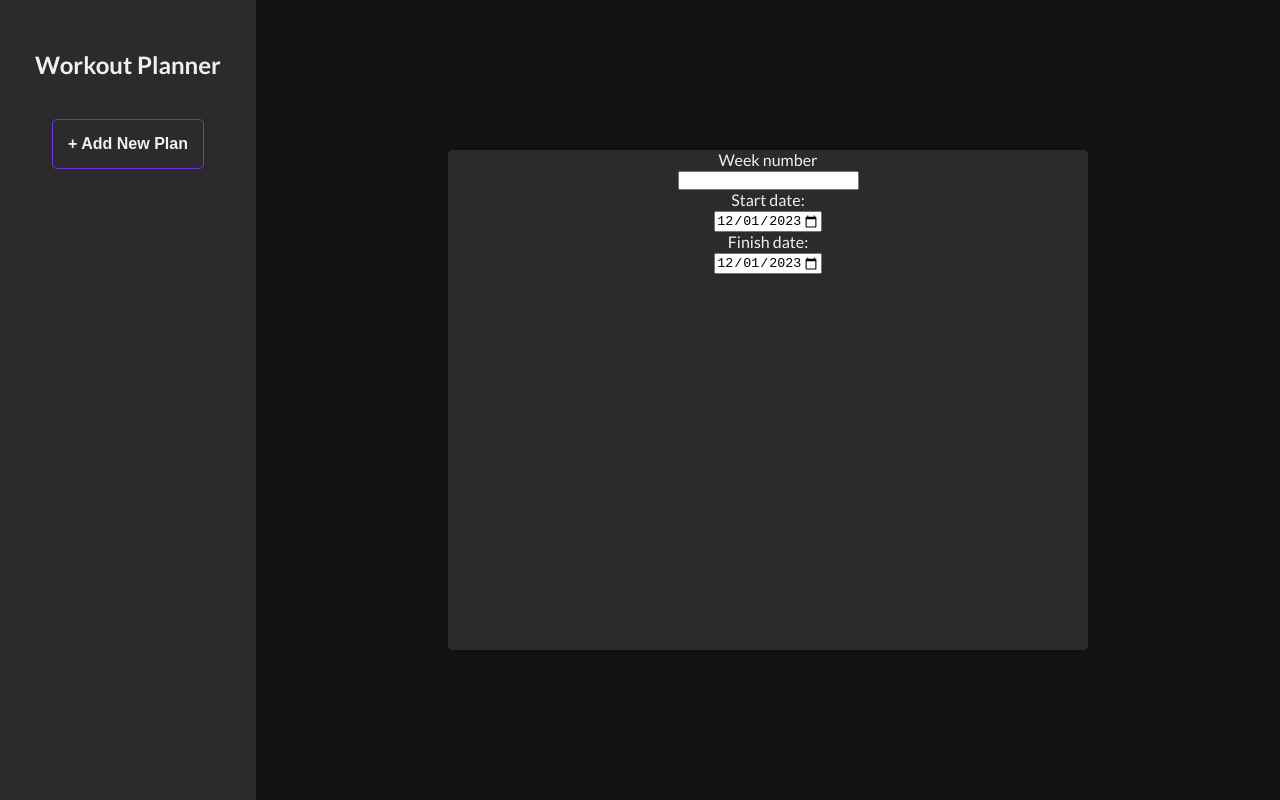
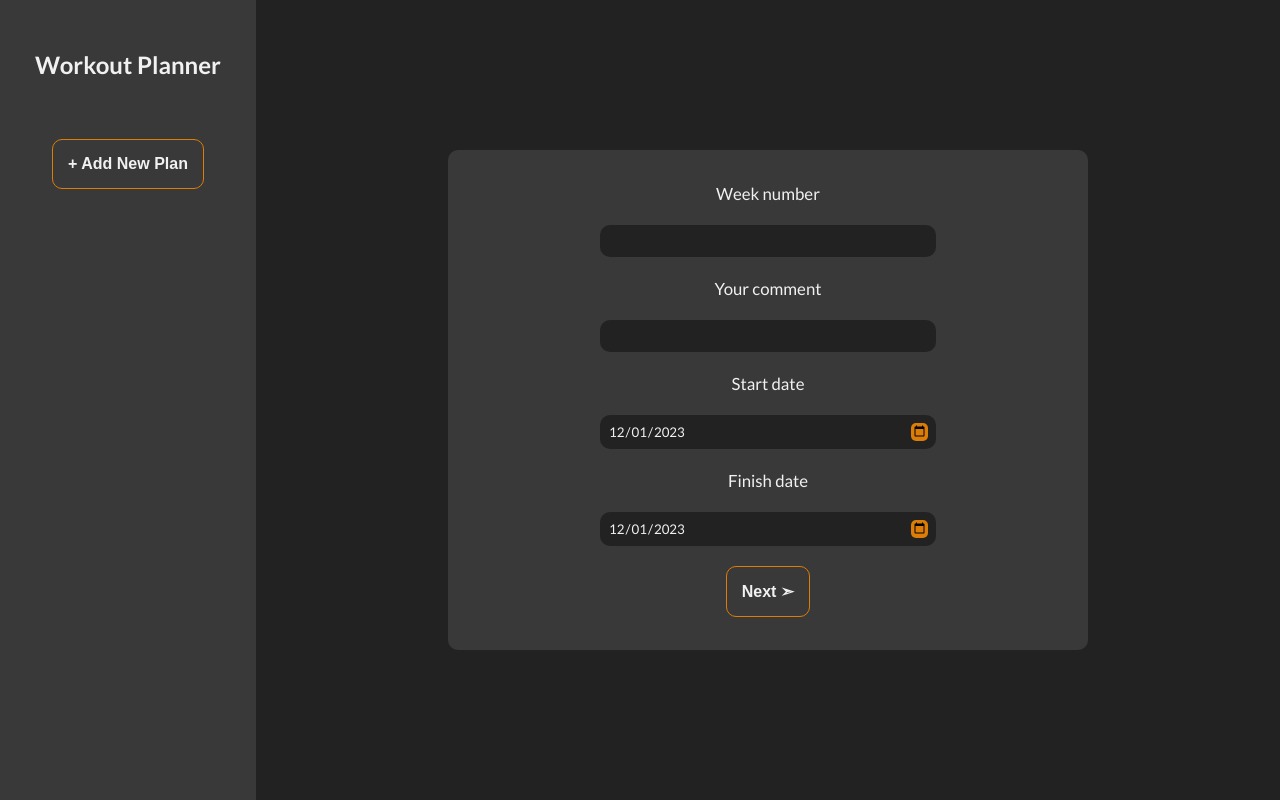
Before and after one commit to anngryg/workout-planner, a React (Create React App) app: page / in a window 1280 px wide. Built offline with nearby package versions, Linux system fonts and the light colour scheme.

Commit message:
Newplan modal finished

```diff
--- a/css/App.css
+++ b/css/App.css
@@ -1,6 +1,10 @@
 main {
+  display: -webkit-box;
+  display: -ms-flexbox;
+  display: flex;
   margin: 0;
   padding: 0;
   font-family: "Lato", sans-serif;
   background-color: rgb(26, 26, 26);
+  position: relative;
 }
--- /dev/null
+++ b/css/Button.css
@@ -0,0 +1,15 @@
+button {
+  border-radius: 5px;
+  font-size: medium;
+  font-weight: bold;
+  padding: 15px;
+  background-color: rgb(57, 57, 57);
+  color: rgb(241, 241, 241);
+  border: 0.1px solid rgb(220, 160, 8);
+}
+button:hover {
+  background-color: rgb(220, 160, 8);
+  cursor: pointer;
+  -webkit-transform: scale(1.05);
+          transform: scale(1.05);
+}
--- /dev/null
+++ b/css/NewPlanModal.css
@@ -0,0 +1,48 @@
+.newPlanModal {
+  display: -webkit-box;
+  display: -ms-flexbox;
+  display: flex;
+  -webkit-box-orient: vertical;
+  -webkit-box-direction: normal;
+      -ms-flex-direction: column;
+          flex-direction: column;
+  -webkit-box-align: center;
+      -ms-flex-align: center;
+          align-items: center;
+  -webkit-box-pack: center;
+      -ms-flex-pack: center;
+          justify-content: center;
+  height: 500px;
+  width: 50%;
+  background-color: rgb(57, 57, 57);
+  color: rgb(241, 241, 241);
+  text-align: center;
+  position: absolute;
+  top: 50%;
+  left: 60%;
+  -webkit-transform: translate(-50%, -50%);
+          transform: translate(-50%, -50%);
+  border-radius: 5px;
+  font-size: 105%;
+}
+.newPlanModal input {
+  background-color: rgb(26, 26, 26);
+  border-radius: 5px;
+  border: none;
+  color: rgb(241, 241, 241);
+  font-family: "Lato", sans-serif;
+  padding: 8px;
+  width: 50%;
+}
+.newPlanModal input:hover {
+  cursor: pointer;
+  -webkit-transform: scale(1.05);
+          transform: scale(1.05);
+  border: 1px solid rgb(220, 160, 8);
+}
+.newPlanModal input .dateInput::-webkit-datetime-edit-text {
+  color: darkgreen;
+}
+.newPlanModal button {
+  margin-top: 10px;
+}
--- a/css/Sidebar.css
+++ b/css/Sidebar.css
@@ -3,6 +3,8 @@
   display: -webkit-box;
   display: -ms-flexbox;
   display: flex;
+  -ms-flex-wrap: wrap;
+      flex-wrap: wrap;
   -webkit-box-orient: vertical;
   -webkit-box-direction: normal;
       -ms-flex-direction: column;
@@ -10,25 +12,13 @@
   -webkit-box-align: center;
       -ms-flex-align: center;
           align-items: center;
-  background-color: rgb(43, 43, 43);
+  text-align: center;
+  background-color: rgb(57, 57, 57);
   color: rgb(241, 241, 241);
   height: 100vh;
-  width: 20vw;
+  width: 20%;
   margin: 0;
 }
 .sidebar h1 {
-  padding: 50px 0px;
+  padding: 50px 0px 40px 0px;
 }
-.sidebar button {
-  border-radius: 5px;
-  font-size: medium;
-  font-weight: bold;
-  padding: 15px 15px;
-  background-color: rgb(43, 43, 43);
-  color: rgb(241, 241, 241);
-  border: none;
-}
-.sidebar button:hover {
-  background-color: rgb(112, 53, 231);
-  cursor: pointer;
-}
--- a/src/components/NewPlanModal.js
+++ b/src/components/NewPlanModal.js
@@ -11,7 +11,9 @@ export default function NewPlanModal() {
     day < 10 ? `0${day}` : day
   }`;
 
-  const [dates, setDate] = useState({
+  const [data, setData] = useState({
+    title: "",
+    comment: "",
     startDate: outputDate,
     finishDate: outputDate,
   });
@@ -19,42 +21,62 @@ export default function NewPlanModal() {
   function onInputHandler(event) {
     const { name, value } = event.target;
 
-    setDate((prevDate) => {
+    setData((prevData) => {
       return {
-        ...prevDate,
+        ...prevData,
         [name]: value,
       };
     });
+  }
+  function logme() {
+    console.log(data);
   }
   return (
     <div className="newPlanModal">
       <label for="title">Week number</label>
       <br />
-      <input type="number" name="title" id="title"></input>
+      <input
+        type="number"
+        name="title"
+        id="title"
+        value={data.title}
+        onChange={onInputHandler}></input>
       <br />
-      <label for="startDate">Start date:</label>
+      <label for="comment">Your comment</label>
       <br />
       <input
+        type="text"
+        name="comment"
+        id="comment"
+        value={data.comment}
+        onChange={onInputHandler}></input>
+      <br />
+      <label for="startDate">Start date</label>
+      <br />
+      <input
+        className="dateInput"
         type="date"
         id="startDate"
         name="startDate"
-        value={dates.startDate}
+        value={data.startDate}
         min="2023-08-01"
         max="2028-12-31"
         onChange={onInputHandler}
       />
       <br />
-      <label for="finishDate">Finish date:</label>
+      <label for="finishDate">Finish date</label>
       <br />
       <input
+        className="dateInput"
         type="date"
         id="finishDate"
         name="finishDate"
-        value={dates.finishDate}
-        min={dates.startDate}
+        value={data.finishDate}
+        min={data.startDate}
         max="2028-12-31"
         onChange={onInputHandler}
       />
+      <button onClick={logme}>Next ➣</button>
     </div>
   );
 }
--- a/src/styles/App.scss
+++ b/src/styles/App.scss
@@ -3,7 +3,7 @@ main {
   display: flex;
   margin: 0;
   padding: 0;
-  font-family: "Lato", sans-serif;
+  font-family: $font-family;
   background-color: $darkColor;
   position: relative;
 }
--- a/src/styles/Button.scss
+++ b/src/styles/Button.scss
@@ -7,10 +7,10 @@ button {
   padding: 15px;
   background-color: $greyColor;
   color: $lightColor;
-  border: 0.1px solid $violetColor;
+  border: 0.1px solid $orangeColor;
   &:hover {
-    background-color: $violetColor;
+    background-color: $orangeColor;
     cursor: pointer;
-    transform: scale(1.1);
+    transform: $transform-scale;
   }
 }
--- a/src/styles/NewPlanModal.scss
+++ b/src/styles/NewPlanModal.scss
@@ -1,7 +1,10 @@
 @import "./variables/variables.scss";
 
 .newPlanModal {
-  align-self: center;
+  display: flex;
+  flex-direction: column;
+  align-items: center;
+  justify-content: center;
   height: 500px;
   width: 50%;
   background-color: $greyColor;
@@ -12,4 +15,26 @@
   left: 60%;
   transform: translate(-50%, -50%);
   border-radius: $borderRadius;
+  font-size: 105%;
+  input {
+    background-color: $darkColor;
+    border-radius: $borderRadius;
+    border: none;
+    color: $lightColor;
+    font-family: $font-family;
+    padding: 8px;
+    width: 50%;
+    &:hover {
+      cursor: pointer;
+      transform: $transform-scale;
+      border: 1px solid $orangeColor;
+    }
+  }
 }
+button {
+  margin-top: 20px;
+}
+.dateInput::-webkit-calendar-picker-indicator {
+  background-color: $orangeColor;
+  border-radius: 5px;
+}
--- a/src/styles/variables/variables.scss
+++ b/src/styles/variables/variables.scss
@@ -1,5 +1,7 @@
-$darkColor: rgb(18, 18, 18);
+$darkColor: rgb(34, 34, 34);
 $lightColor: rgb(241, 241, 241);
-$greyColor: rgb(43, 43, 43);
-$violetColor: rgb(112, 53, 231);
-$borderRadius: 5px;
+$greyColor: rgb(57, 57, 57);
+$orangeColor: rgb(220, 125, 8);
+$borderRadius: 10px;
+$font-family: "Lato", sans-serif;
+$transform-scale: scale(1.05);
```
